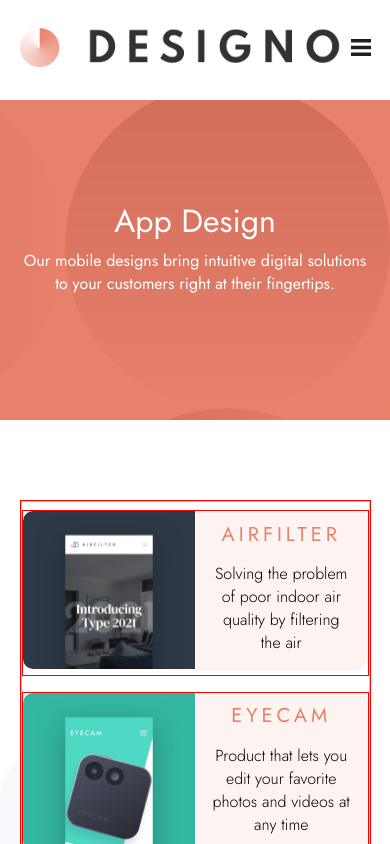
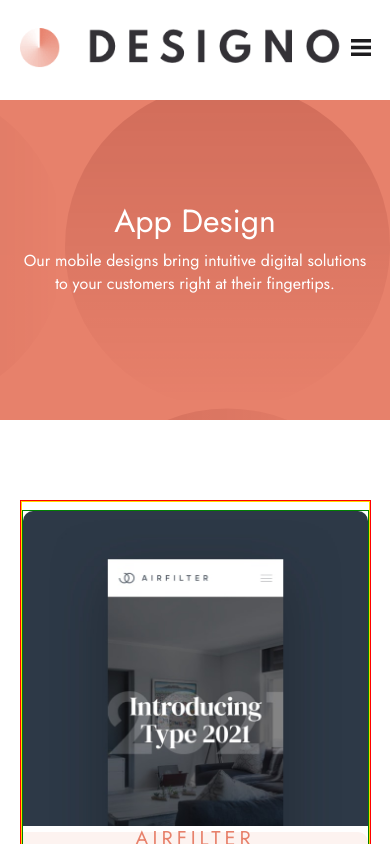
Before and after one commit to SJellen/designo, a Next.js app: page /appdesign in a window 390 px wide. Shown: the top 844 px of the page. Built offline with nearby package versions, Linux system fonts and the light colour scheme.

Commit message:
mobile Mq's work

```diff
--- a/styles/ProjectTIle.module.scss
+++ b/styles/ProjectTIle.module.scss
@@ -89,3 +89,22 @@
         border-top-left-radius: 0px;
     }
 }
+
+@media only screen and (max-width: 500px) {
+    .container {
+        border: 1px solid green;
+        flex-direction: column;
+    }
+    .imgContainer {
+        width: 100%;
+        img {
+            border-top-left-radius: 10px;
+            border-top-right-radius: 10px;
+            border-bottom-left-radius: 0px;
+            border-bottom-right-radius: 0px;
+        }
+    }
+    .bottomContainer {
+        width: 100%;
+    }
+}
```
